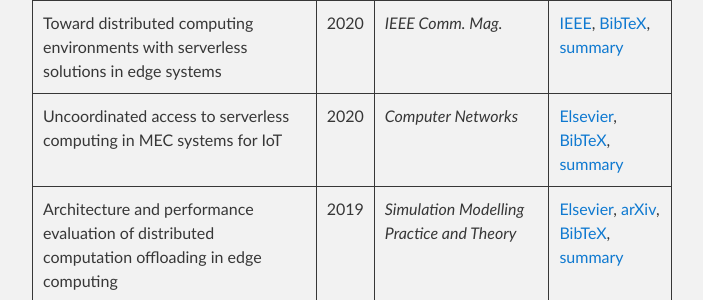
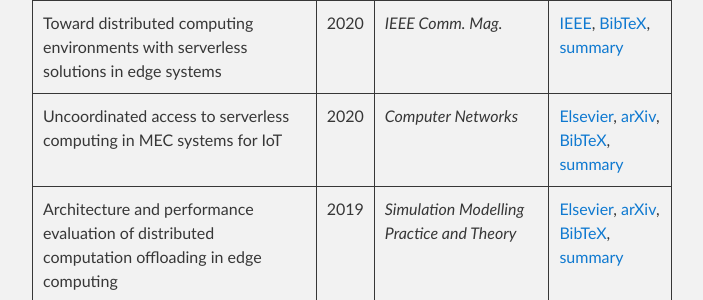
Before and after one commit to ccicconetti/ccicconetti.github.io, a Jekyll site: the page built from publications.md, in a window 1280 px wide and 900 px high, scrolled down 2692 px. Shown: the part 154-454 px from the top of the window, without its empty margins (288-991 px from the left). Built offline with Jekyll 4.4.1, drawn with Linux system fonts in a browser that asks for light colours.

Commit message:
Add arXiv link

```diff
--- a/publications.md
+++ b/publications.md
@@ -39,7 +39,7 @@ Recent works:
 | MECPerf: An Application-Level Tool for Estimating the Network Performance in Edge Computing Environments                                                                                                 | 2021 | _IEEE COMPSAC_                                  | [IEEE](https://ieeexplore.ieee.org/abstract/document/9202841), [BibTeX](bib/compsac20.bib), [source code](https://github.com/MECPerf/MECPerf), [data](https://zenodo.org/record/3767097#.X-nWEelKjWc)    |
 | A Decentralized Framework for Serverless Edge Computing in the Internet of Things                                                                                                                        | 2020 | _IEEE Trans. on Network and Service Management_ | [IEEE](https://doi.org/10.1109/TNSM.2020.3023305), [arXiv](https://arxiv.org/abs/2110.10974), [BibTeX](bib/tnsm2020.bib), [summary](cloudcom2018.md)                                                     |
 | Toward distributed computing environments with serverless solutions in edge systems                                                                                                                      | 2020 | _IEEE Comm. Mag._                               | [IEEE](https://doi.org/10.1109/MCOM.001.1900498), [BibTeX](bib/commmag2020.bib), [summary](serverless-etsi.md)                                                                                           |
-| Uncoordinated access to serverless computing in MEC systems for IoT                                                                                                                                      | 2020 | _Computer Networks_                             | [Elsevier](https://doi.org/10.1016/j.comnet.2020.107184), [BibTeX](bib/uncoord.bib), [summary](uncoord.md)                                                                                               |
+| Uncoordinated access to serverless computing in MEC systems for IoT                                                                                                                                      | 2020 | _Computer Networks_                             | [Elsevier](https://doi.org/10.1016/j.comnet.2020.107184), [arXiv](http://arxiv.org/abs/2503.00375), [BibTeX](bib/uncoord.bib), [summary](uncoord.md)                                                     |
 | Architecture and performance evaluation of distributed computation offloading in edge computing                                                                                                          | 2019 | _Simulation Modelling Practice and Theory_      | [Elsevier](https://doi.org/10.1016/j.simpat.2019.102007), [arXiv](https://arxiv.org/abs/2109.09415), [BibTeX](bib/simpat.bib), [summary](simpat.md)                                                      |
 | Low-latency distributed computation offloading for pervasive environments                                                                                                                                | 2019 | _IEEE PerCom_                                   | [IEEE](https://ieeexplore.ieee.org/document/8767419), [BibTeX](bib/percom2019.bib), [summary](percom2019.md)                                                                                             |
 | An architectural framework for serverless edge computing: Design and emulation tools                                                                                                                     | 2018 | _IEEE CloudCom_                                 | [IEEE](https://ieeexplore.ieee.org/document/8590993), [BibTeX](bib/cloudcom2018.bib), [summary](cloudcom2018.md)                                                                                         |
```
